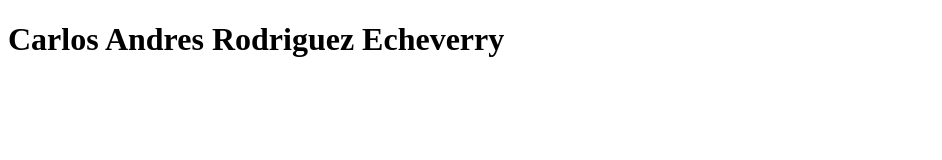
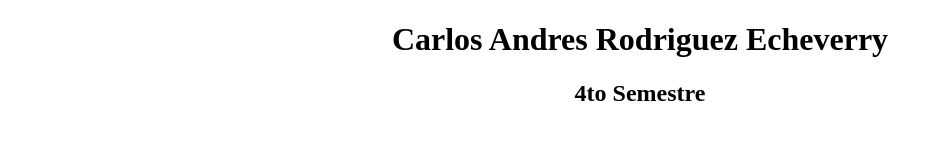
Before and after one commit to SirCarlosR/TrabajoBuenasPracticas, a plain HTML site: page Index.html in a window 1280 px wide. Shown: the whole page, without its empty margins (0-942 px from the left). Drawn offline with Linux system fonts and the light colour scheme.

Commit message:
Centrar todo y Semestre

```diff
--- a/Index.html
+++ b/Index.html
@@ -6,8 +6,10 @@
     <title>Mis Equipos</title>
 </head>
 <body>
-    <div>
+    <div style="text-align: center;">
         <h1>Carlos Andres Rodriguez Echeverry</h1>
+        <h2>4to Semestre</h2>
+
     </div>
 </body>
 </html>
```
